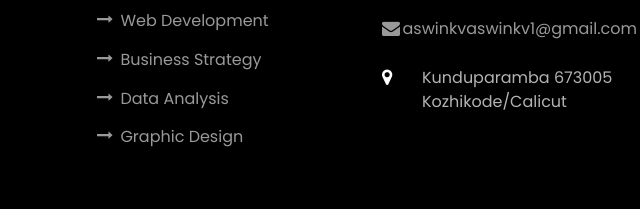
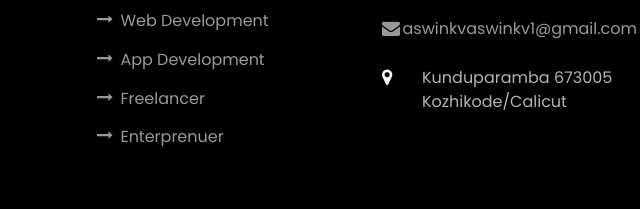
Before and after one commit to aswin531/Aswin-Portfolio, a plain HTML site: page index.html in a window 1280 px wide. Shown: the part 10451-10660 px from the top of the page, 558-1198 px from the left. Drawn offline with nearby package versions, Linux system fonts and the light colour scheme; files whose address does not match are found by name.

Commit message:
Update index.html

```diff
--- a/index.html
+++ b/index.html
@@ -896,9 +896,9 @@ I believe in the power of collaboration and continuous learning. Throughout my c
               <ul class="list-unstyled">
                 <li><a href="#"><span class="icon-long-arrow-right mr-2"></span>Web Design</a></li>
                 <li><a href="#"><span class="icon-long-arrow-right mr-2"></span>Web Development</a></li>
-                <li><a href="#"><span class="icon-long-arrow-right mr-2"></span>Business Strategy</a></li>
-                <li><a href="#"><span class="icon-long-arrow-right mr-2"></span>Data Analysis</a></li>
-                <li><a href="#"><span class="icon-long-arrow-right mr-2"></span>Graphic Design</a></li>
+                <li><a href="#"><span class="icon-long-arrow-right mr-2"></span>App Development</a></li>
+                <li><a href="#"><span class="icon-long-arrow-right mr-2"></span>Freelancer</a></li>
+                <li><a href="#"><span class="icon-long-arrow-right mr-2"></span>Enterprenuer</a></li>
               </ul>
             </div>
           </div>
```
